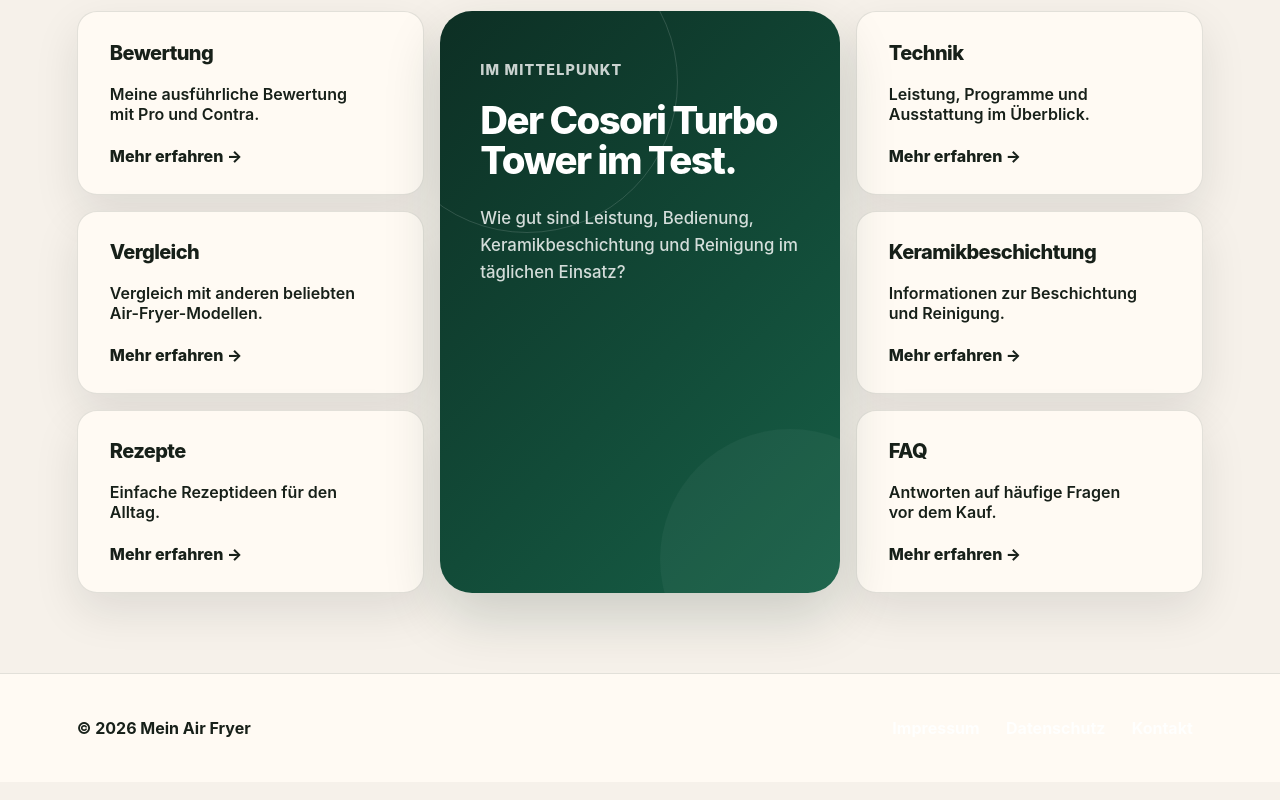
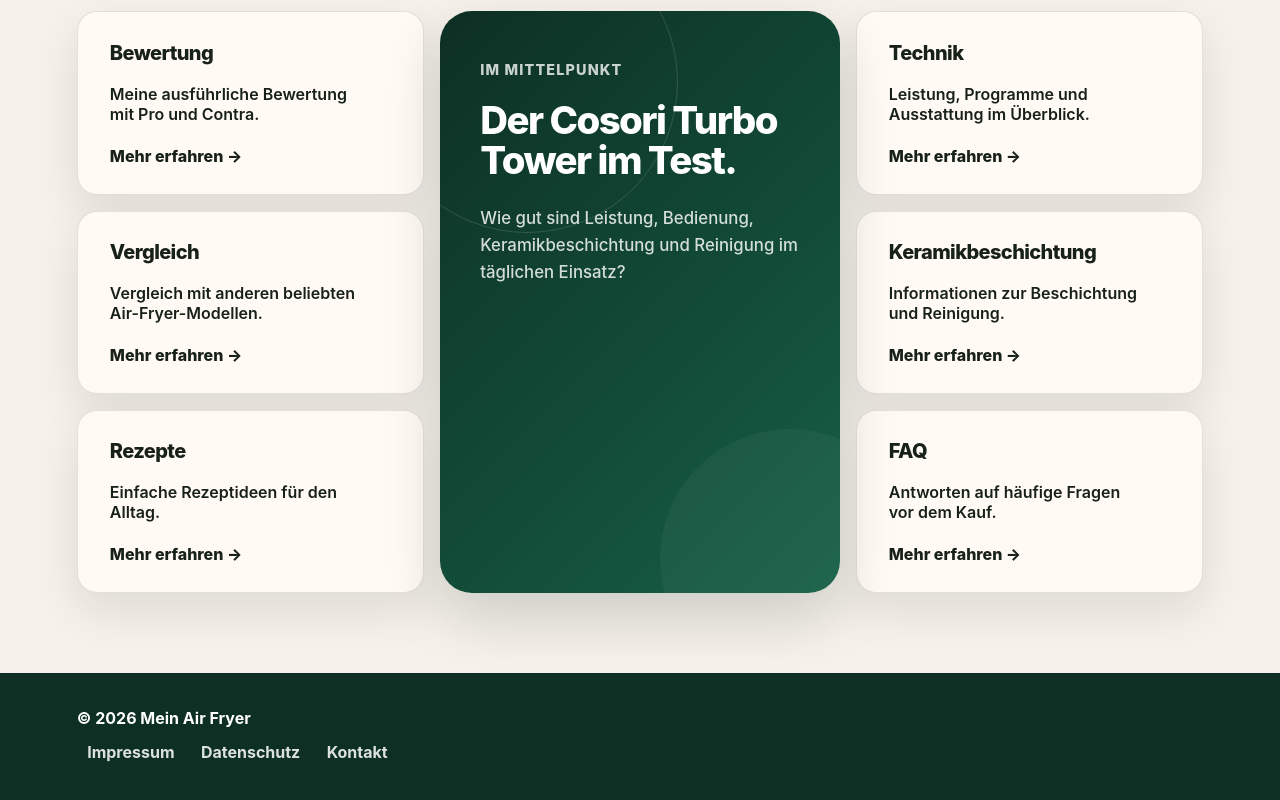
Before and after one commit to IU-Webprogrammierung/webprogrammierung-BenediktIU, a plain HTML site: page index.html in a window 1280 px wide. Shown: the part 1024-1824 px from the top of the page. Drawn offline with nearby package versions, Linux system fonts and the light colour scheme.

Commit message:
style: restore themed footer colors

```diff
--- a/style.css
+++ b/style.css
@@ -547,20 +547,14 @@ html[data-theme="dark"] main {
 
 .site-footer {
   padding: 2rem 0;
-  color: var(--color-text);
-  background: var(--color-surface);
+  color: var(--color-white);
+  background-color: var(--color-green-900);
   border-top: 1px solid var(--color-border);
-}
-
-.footer-inner {
-  display: flex;
-  align-items: center;
-  justify-content: space-between;
-  gap: 1rem;
 }
 
 .footer-inner p {
   margin: 0;
+  color: var(--color-white);
   font-weight: 700;
 }
 
@@ -572,6 +566,11 @@ html[data-theme="dark"] main {
   border-radius: 999px;
   color: rgba(255, 255, 255, 0.86);
   font-weight: 700;
+}
+
+.footer-nav a:hover {
+  color: var(--color-white);
+  background-color: rgba(255, 255, 255, 0.12);
 }
 
 .footer-nav a:hover {
```
